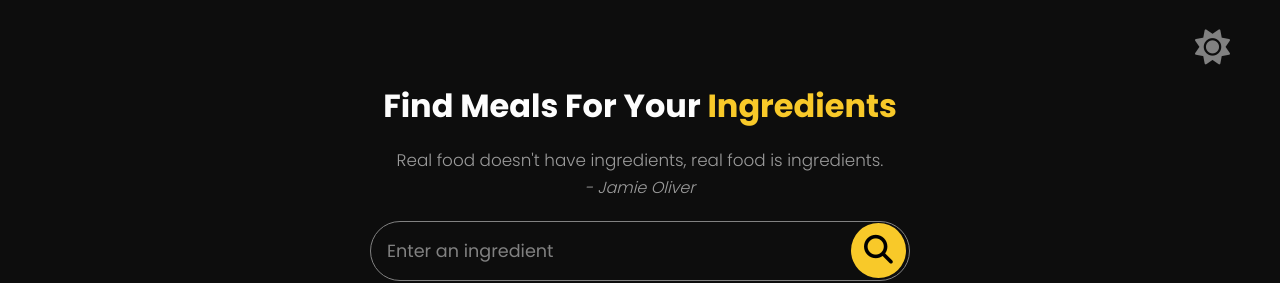
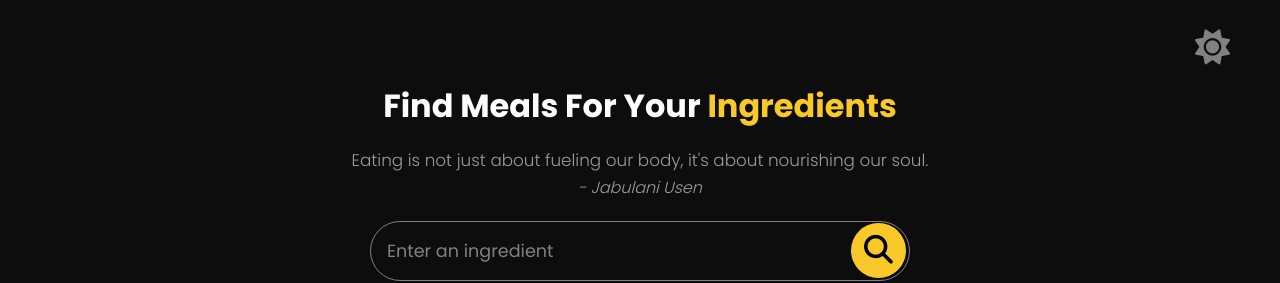
Before and after one commit to JabulaniUsen/Recipe-app, a plain HTML site: page Food recipe App with API/index.html in a window 1280 px wide. Shown: the top 283 px of the page. Drawn offline with Linux system fonts and the light colour scheme; no server answers.

Commit message:
Update index.html

```diff
--- a/Food recipe App with API/index.html
+++ b/Food recipe App with API/index.html
@@ -17,8 +17,8 @@
                 <i class="fa-solid fa-moon fa-bounce" onclick="toggleTheme()"></i>
                 <i class="fa-solid fa-sun fa-bounce" onclick="toggleTheme()"></i>
                 <h2 class = "title">Find Meals For Your <span>Ingredients</span></h2>
-                <blockquote>Real food doesn't have ingredients, real food is ingredients.<br>
-                <cite>- Jamie Oliver</cite>
+                <blockquote>Eating is not just about fueling our body, it's about nourishing our soul.<br>
+                <cite>- Jabulani Usen</cite>
                 </blockquote>
 
                 <div class = "meal-search-box">
```
